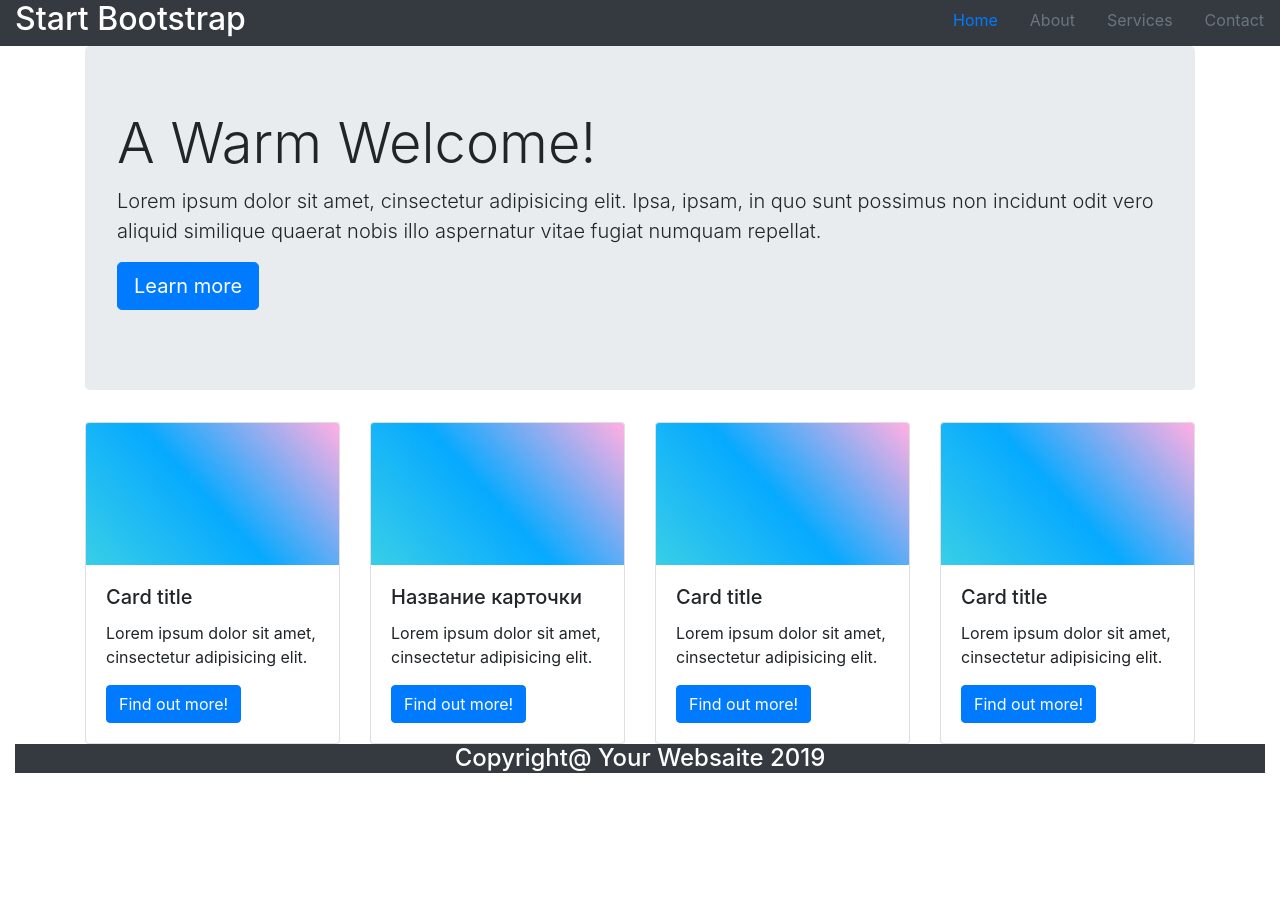
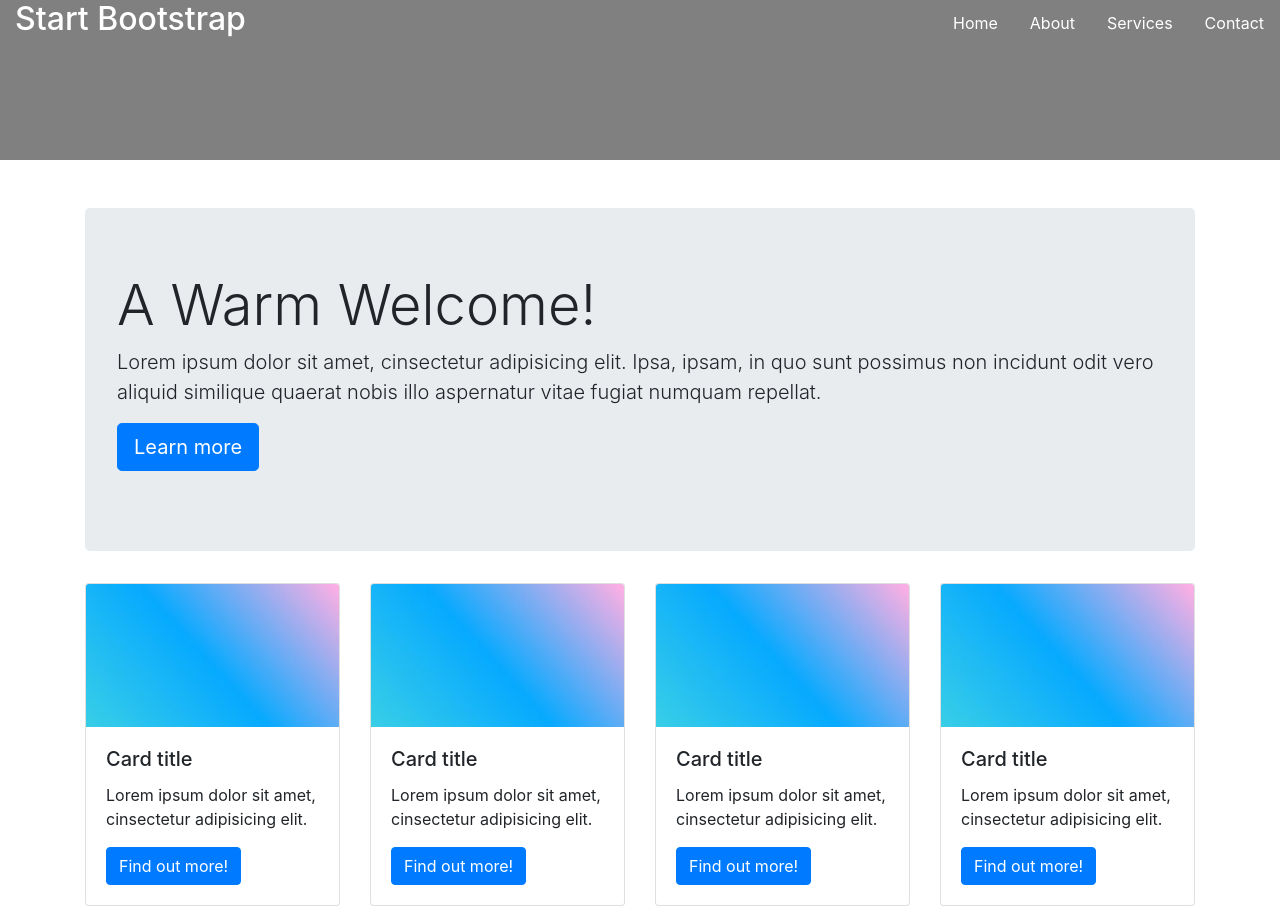
Before and after one commit to IraZh/HTML-CSS, a plain HTML site: page неделя8/Bootstrap.html in a window 1280 px wide. Shown: the top 909 px of the page. Before the commit the page ends 800 px from the top, so only its background shows below. Drawn offline with nearby package versions, Linux system fonts and the light colour scheme.

Commit message:
bootstrap

```diff
--- a/неделя8/Bootstrap.html
+++ b/неделя8/Bootstrap.html
@@ -9,29 +9,44 @@
     <link rel="stylesheet" href="https://cdn.jsdelivr.net/npm/bootstrap@4.5.3/dist/css/bootstrap.min.css" integrity="sha384-TX8t27EcRE3e/ihU7zmQxVncDAy5uIKz4rEkgIXeMed4M0jlfIDPvg6uqKI2xXr2" crossorigin="anonymous">
 </head>
 <style>
+    .header {
 
+      height: 20vh;
+      background-color: gray;
+    }
+    .main {
+      margin-top: 3em;
+    }
+    .footer {
+      display: flex;
+      height: 15vh;
+      margin-top: 3em;
+      align-items: center;
+      justify-content: center;
+      background-color: gray;
+    }
 </style>
 <body>
-    <header class="container-fluid">
-        <div class="w-30 row text-white bg-dark">
-            <h2 class="col">Start Bootstrap</h2>
+    <header class="container-fluid header">
+        <div class="row align-items-center">
+            <h2 class="col text-white ">Start Bootstrap</h2>
             <ul class="nav justify-content-end">
                 <li class="nav-item">
-                  <a class="nav-link active" href="#">Home</a>
+                  <a class="nav-link active text-white" href="#">Home</a>
                 </li>
                 <li class="nav-item">
-                  <a class="nav-link disabled" href="#">About</a>
+                  <a class="nav-link text-white" href="#">About</a>
                 </li>
                 <li class="nav-item">
-                  <a class="nav-link disabled" href="#">Services</a>
+                  <a class="nav-link text-white" href="#">Services</a>
                 </li>
                 <li class="nav-item">
-                  <a class="nav-link disabled" href="#">Contact</a>
+                  <a class="nav-link text-white" href="#">Contact</a>
                 </li>
               </ul>
         </div>
     </header>
-    <main class="container">
+    <main class="container main">
         <div class="jumbotron">
             <h1 class="display-4">A Warm Welcome!</h1>
             <p class="lead">Lorem ipsum dolor sit amet, cinsectetur adipisicing elit. Ipsa, ipsam, in quo sunt possimus non incidunt odit vero aliquid similique quaerat nobis illo aspernatur vitae fugiat numquam repellat.</p>
@@ -53,7 +68,7 @@
             <div class="card">
               <img class="card-img-top" src="./assets/images/background.jpg" alt="Card image">
               <div class="card-body">
-                <h5 class="card-title">Название карточки</h5>
+                <h5 class="card-title">Card title</h5>
                 <p class="card-text">Lorem ipsum dolor sit amet, cinsectetur adipisicing elit.</p>
                 <a href="#" class="btn btn-primary">Find out more!</a>
               </div>
@@ -76,9 +91,9 @@
               </div>
           </div>
     </aside>
-    <footer class="container-fluid">
+    <footer class="container-fluid footer">
 
-            <h4 class="text-center text-white bg-dark">Copyright@ Your Websaite 2019</h4>
+            <h4 class="text-center text-white">Copyright@ Your Websaite 2019</h4>
 
     </footer>
     <script src="https://code.jquery.com/jquery-3.5.1.slim.min.js" integrity="sha384-DfXdz2htPH0lsSSs5nCTpuj/zy4C+OGpamoFVy38MVBnE+IbbVYUew+OrCXaRkfj" crossorigin="anonymous"></script>
```
